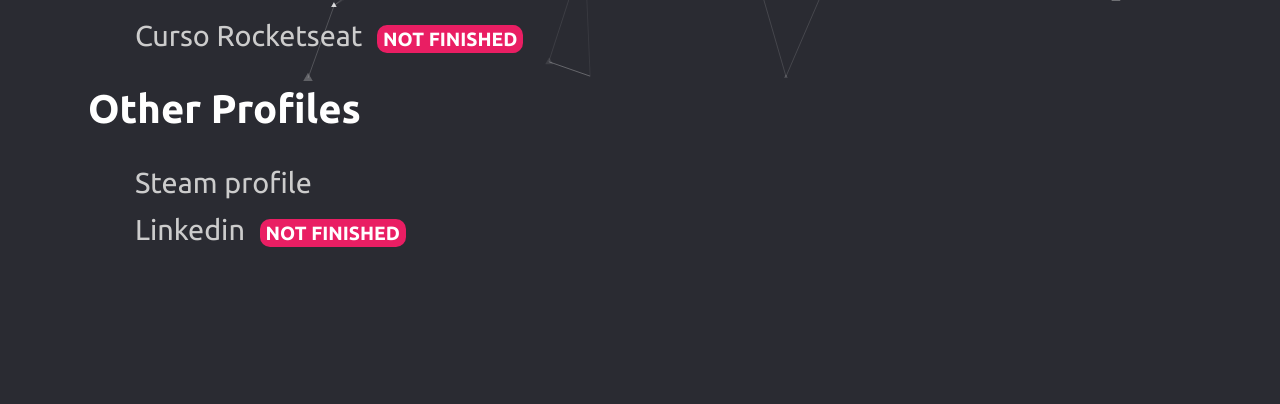
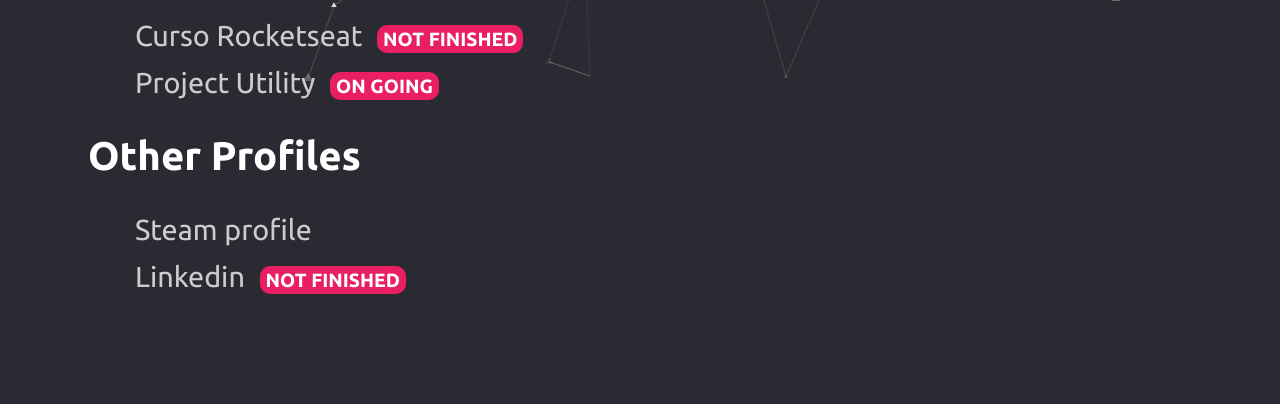
Before and after one commit to BrkLupox/portfolio, a plain HTML site: page index.html in a window 1280 px wide. Shown: the part 696-1100 px from the top of the page. Drawn offline with nearby package versions, Linux system fonts and the light colour scheme.

Commit message:
Project utility update

```diff
--- a/index.html
+++ b/index.html
@@ -49,6 +49,11 @@
                                 target="_blank">Curso Rocketseat <span>NOT FINISHED</span>
                                 </a>
                             </li>
+                            <li>
+                                <a href="https://github.com/BrkLupox/project-utility"
+                                target="_blank">Project Utility <span>ON GOING</span>
+                                </a>
+                            </li>
                         </ul>
                     </div>
                 </div>
--- a/styles.css
+++ b/styles.css
@@ -108,7 +108,6 @@ canvas {
 .footer {
     margin-top: 10rem;
     margin-left: 100rem;
-
 }
 
 .footer p {
```
